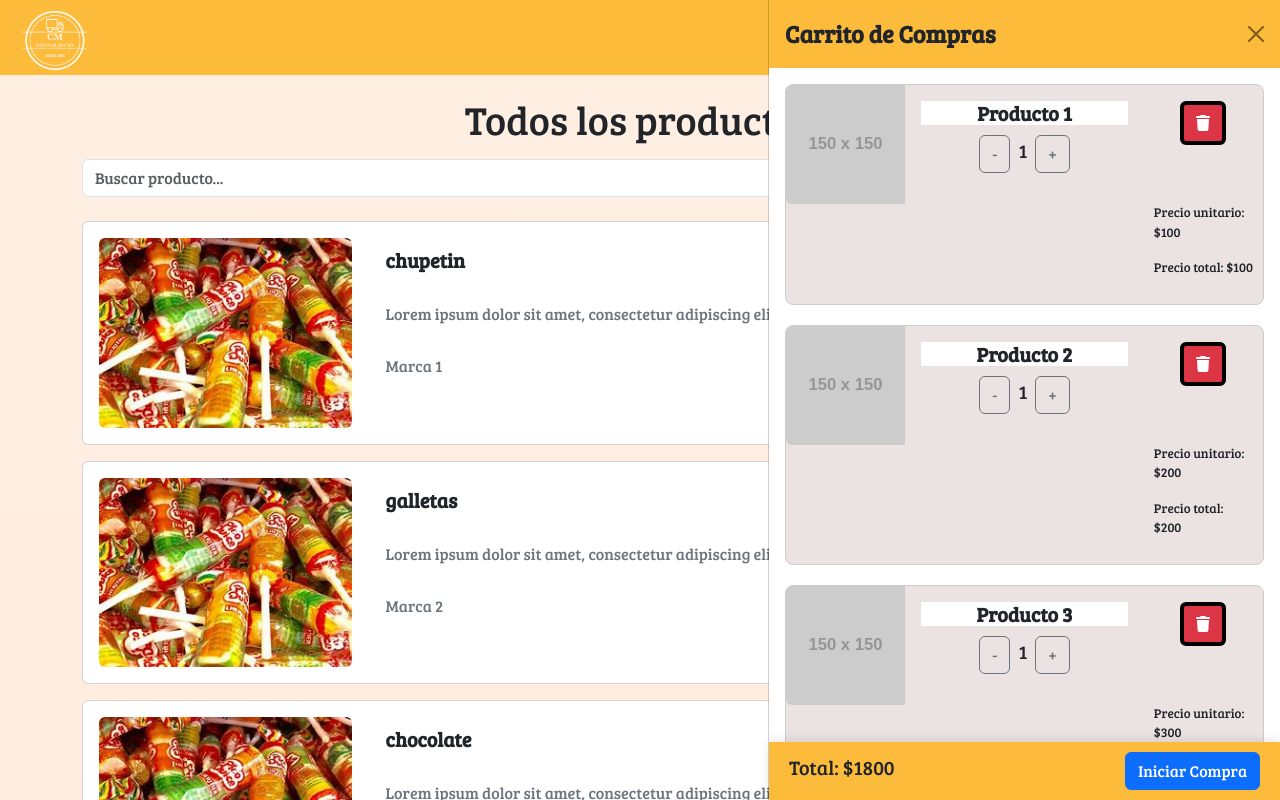
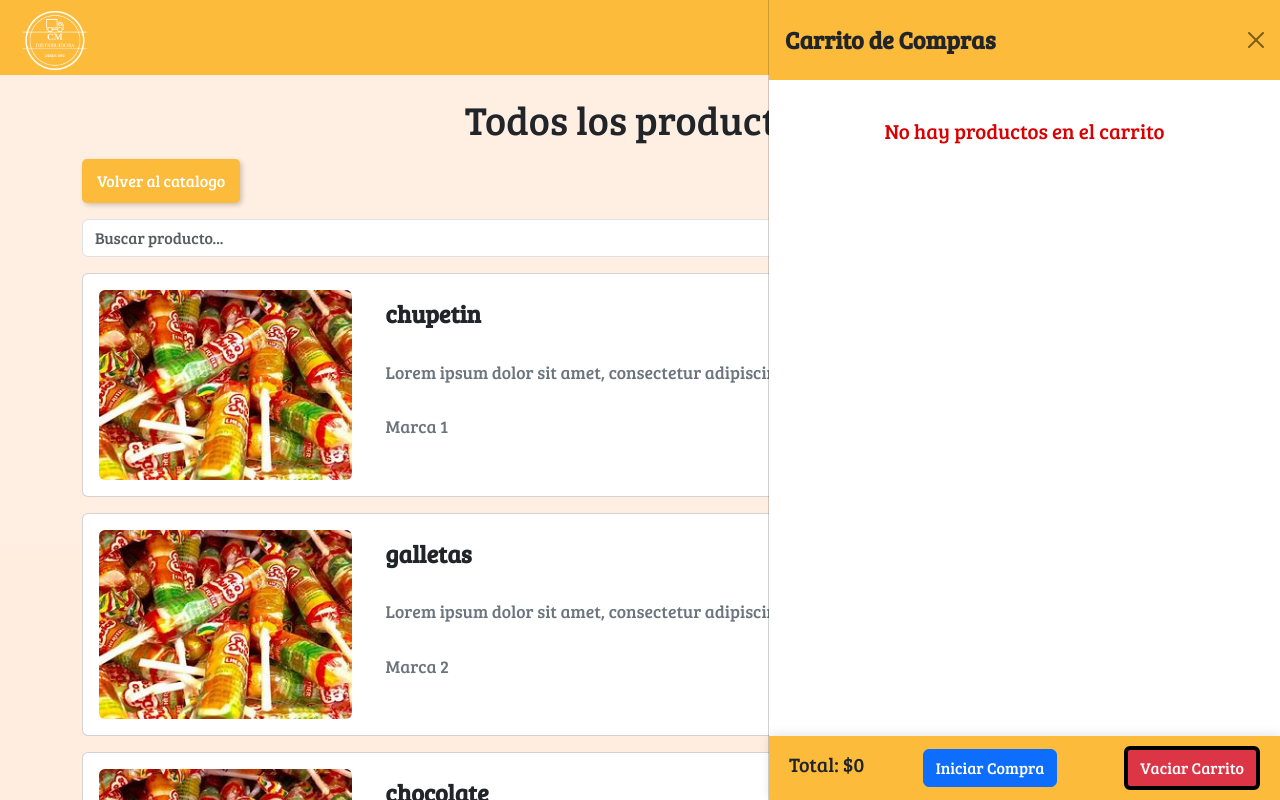
Before and after one commit to T154N/Seminario, a React (Create React App) app in the folder FrontEnd/frontend/: page /productos in a window 1280 px wide. Both pictures are taken after a click on the button "Carrito". Built offline with nearby package versions, Linux system fonts and the light colour scheme.

Commit message:
merge con Nico

```diff
--- a/FrontEnd/frontend/src/components/carrito/Carrito.jsx
+++ b/FrontEnd/frontend/src/components/carrito/Carrito.jsx
@@ -1,42 +1,12 @@
-import React, { useState, useEffect } from 'react';
+// Carrito.js
+import React from 'react';
 import { FontAwesomeIcon } from '@fortawesome/react-fontawesome';
 import { faTrash } from '@fortawesome/free-solid-svg-icons';
 import './carrito.css';
-
-const productosIniciales = [
-    { nombre: "Producto 1", imagen: "https://via.placeholder.com/150", precioUnitario: 100, cantidad: 1 },
-    { nombre: "Producto 2", imagen: "https://via.placeholder.com/150", precioUnitario: 200, cantidad: 1 },
-    { nombre: "Producto 3", imagen: "https://via.placeholder.com/150", precioUnitario: 300, cantidad: 1 },
-    { nombre: "Producto 4", imagen: "https://via.placeholder.com/150", precioUnitario: 400, cantidad: 3 },
-];
+import { useCarrito } from './CarritoContext';
 
 export function Carrito() {
-    const [productos, setProductos] = useState(() => [...productosIniciales]);
-    const [total, setTotal] = useState(0);
-
-    const incrementarCantidad = (index) => {
-        const nuevosProductos = [...productos];
-        nuevosProductos[index].cantidad += 1;
-        setProductos(nuevosProductos);
-    };
-
-    const disminuirCantidad = (index) => {
-        const nuevosProductos = [...productos];
-        if (nuevosProductos[index].cantidad > 1) {
-            nuevosProductos[index].cantidad -= 1;
-            setProductos(nuevosProductos);
-        }
-    };
-
-    const eliminar = (index) => {
-        const nuevosProductos = productos.filter((_, i) => i !== index);
-        setProductos(nuevosProductos);
-    };
-
-    useEffect(() => {
-        const total = productos.reduce((ac, el) => ac + el.precioUnitario * el.cantidad, 0);
-        setTotal(total);
-    }, [productos]);
+    const { productos, incrementarCantidad, disminuirCantidad, eliminarProducto, generarPedido, vaciarCarrito, total } = useCarrito();
 
     return (
         <div>
@@ -73,26 +43,24 @@ export function Carrito() {
                     {productos.length === 0 ? (
                         <p className="mensaje-carrito-vacio">No hay productos en el carrito</p>
                     ) : (
-                        productos.map((producto, index) => (
-                            <div className="card producto-card" key={index}>
+                        productos.map((producto) => (
+                            <div className="card producto-card" key={producto.id}>
                                 <div className="row g-0">
                                     <div className="col-md-3">
                                         <img src={producto.imagen} className="img-fluid rounded-start" alt={producto.nombre} />
                                     </div>
-
                                     <div className="col-md-6">
                                         <div className="card-body">
                                             <h5 className="card-title">{producto.nombre}</h5>
                                             <div className="cantidad-control">
-                                                <button className="btn btn-outline-secondary" onClick={() => disminuirCantidad(index)}>-</button>
+                                                <button className="btn btn-outline-secondary" onClick={() => disminuirCantidad(producto.id)}>-</button>
                                                 <span className="mx-2">{producto.cantidad}</span>
-                                                <button className="btn btn-outline-secondary" onClick={() => incrementarCantidad(index)}>+</button>
+                                                <button className="btn btn-outline-secondary" onClick={() => incrementarCantidad(producto.id)}>+</button>
                                             </div>
                                         </div>
                                     </div>
-
                                     <div className="col-md-3 d-flex align-items-center justify-content-end flex-column">
-                                        <button className="btn btn-danger mt-3" onClick={() => eliminar(index)}>
+                                        <button className="btn btn-danger mt-3" onClick={() => eliminarProducto(producto.id)}>
                                             <FontAwesomeIcon icon={faTrash} />
                                         </button>
                                         <div className="text-start mt-5">
@@ -108,7 +76,8 @@ export function Carrito() {
 
                 <div className="carrito-footer">
                     <h5>Total: ${total}</h5>
-                    <button className="btn btn-primary">Iniciar Compra</button>
+                    <button className="btn btn-primary" onClick={generarPedido}>Iniciar Compra</button>
+                    <button className="btn btn-danger ms-2" onClick={vaciarCarrito}>Vaciar Carrito</button>
                 </div>
             </div>
         </div>
--- /dev/null
+++ b/FrontEnd/frontend/src/components/carrito/CarritoContext.jsx
@@ -0,0 +1,80 @@
+import React, { createContext, useState, useContext } from "react";
+
+const CarritoContext = createContext();
+
+export const useCarrito = () => useContext(CarritoContext);
+
+export const CarritoProvider = ({ children }) => {
+    const [productos, setProductos] = useState([]);
+
+    const agregarProducto = (producto) => {
+        setProductos((prevProductos) => {
+            // Filtra el producto existente para eliminarlo
+            const productosSinDuplicados = prevProductos.filter(p => p.id !== producto.id);
+            // Devuelve el nuevo array con el producto agregado
+            return [...productosSinDuplicados, producto];
+        });
+    };
+
+    const incrementarCantidad = (id) => {
+        setProductos((prevProductos) => {
+            return prevProductos.map((producto) =>
+                producto.id === id
+                ? { ...producto, cantidad: producto.cantidad + 1 }
+                : producto
+            );
+        });
+    };
+
+    const disminuirCantidad = (id) => {
+        setProductos((prevProductos) => {
+            return prevProductos.reduce((acc, producto) => {
+                if (producto.id === id) {
+                    if (producto.cantidad > 1) {
+                        acc.push({ ...producto, cantidad: producto.cantidad - 1 });
+                    }
+                    // Si la cantidad llega a 1 y se disminuye, se elimina del carrito
+                } else {
+                    acc.push(producto);
+                }
+                return acc;
+            }, []);
+        });
+    };
+
+    const eliminarProducto = (id) => {
+        setProductos((prevProductos) => prevProductos.filter(producto => producto.id !== id));
+    };
+
+    const generarPedido = () => {
+        console.log("Generando pedido...", productos);
+        setProductos([]);
+    };
+
+    const vaciarCarrito = () => {
+        setProductos([]);
+    };
+
+    const calcularTotal = () => {
+        return productos.reduce((acc, producto) => acc + producto.precioUnitario * producto.cantidad, 0);
+    };
+
+    const total = calcularTotal();
+
+    return (
+        <CarritoContext.Provider
+            value={{
+                productos,
+                agregarProducto,
+                incrementarCantidad,
+                disminuirCantidad,
+                eliminarProducto,
+                generarPedido,
+                vaciarCarrito,
+                total,
+            }}
+        >
+            {children}
+        </CarritoContext.Provider>
+    );
+};
--- a/FrontEnd/frontend/src/components/producto/Producto.jsx
+++ b/FrontEnd/frontend/src/components/producto/Producto.jsx
@@ -1,28 +1,26 @@
 import React, { useState, useEffect } from "react";
 import './producto.css';
 import productoService from "../../services/producto/producto.service";
-import { useParams } from "react-router"; // Solo necesitas useParams para manejar la URL
+import { useParams, useNavigate } from "react-router"; // Asegúrate de importar useNavigate
+import { useCarrito } from '../carrito/CarritoContext'; // Importa el hook de contexto del carrito
 
 export function Producto() {
+    const navigate = useNavigate(); // Inicializa useNavigate
     const [busqueda, setBusqueda] = useState('');
     const [cantidad, setCantidad] = useState({});
     const [productos, setProductos] = useState([]); // Inicializamos productos como array vacío
     const [loading, setLoading] = useState(true); // Controlar el estado de carga
-
     const { categoria } = useParams(); // Capturar la categoría desde la URL
+    const { agregarProducto } = useCarrito(); // Accede a la función agregarProducto del contexto del carrito
 
     useEffect(() => {
         const fetchData = async () => {
             setLoading(true); // Iniciar el estado de carga
 
             if (!categoria) {
-                // Si no hay categoría en la URL, se muestran todos los productos
-                // console.log("No se recibió ninguna categoría, mostrando todos los productos...");
                 const productos = await productoService.getAllProductos(); // Obtener todos los productos
                 setProductos(productos);
             } else {
-                // Si hay categoría en la URL, se filtran los productos por esa categoría
-                // console.log(`Filtrando productos de la categoría: ${categoria}`);
                 const productos = await productoService.getProductosCategoria(categoria);
                 setProductos(productos);
             }
@@ -31,10 +29,14 @@ export function Producto() {
         };
 
         fetchData();
-    }, [categoria]); // Dependencia de categoriaUrl para actualizar cuando la URL cambie
+    }, [categoria]); // Dependencia de categoria para actualizar cuando la URL cambie
 
     const handleBusquedaChange = (e) => {
         setBusqueda(e.target.value);
+    };
+
+    const handleVolverCatalogo = () => {
+        navigate("/catalogo"); // Navegar a la ruta /catalogo
     };
 
     // Incrementar y disminuir cantidad de un producto específico
@@ -52,8 +54,23 @@ export function Producto() {
         }));
     };
 
-    const agregarAlCarrito = (id) => {
-        console.log(`Producto ${id} agregado al carrito`);
+    // Manejar el cambio en el campo de entrada de cantidad
+    const manejarCambioCantidad = (id, e) => {
+        const valor = e.target.value;
+        // Validar que el valor sea un número positivo
+        if (!isNaN(valor) && valor >= 0) {
+            setCantidad((prevCantidad) => ({
+                ...prevCantidad,
+                [id]: parseInt(valor) || 0
+            }));
+        }
+    };
+
+    // Agregar producto al carrito usando el contexto del carrito
+    const agregarAlCarrito = (producto) => {
+        const cantidadProducto = cantidad[producto.id] || 1;
+        agregarProducto({ ...producto, cantidad: cantidadProducto });
+        console.log(`Producto ${producto.nombre} agregado al carrito con cantidad ${cantidadProducto}`);
     };
 
     // Filtrar productos según la búsqueda
@@ -71,7 +88,14 @@ export function Producto() {
                 <h2 className="fs-1 mb-3">{categoria ? categoria : 'Todos los productos'}</h2>
             </div>
             <div className="container">
-                <div className="row mb-4">
+                <div className="row mb-3">
+                    <div className="col-12 col-sm-12 col-md-6 col-lg-3 col-xl-3 col-xxl-3">
+                        <div className="d-flex align-items-start">
+                            <button className="btn btn-success" onClick={handleVolverCatalogo}>Volver al catalogo</button>
+                        </div>
+                    </div>
+                </div>
+                <div className="row mb-3">
                     <div className="col">
                         <input
                             type="text"
@@ -90,7 +114,7 @@ export function Producto() {
                                 <div className="card-body">
                                     <div className="row">
                                         <div className="col-12 col-sm-4 col-md-4 col-lg-3 col-xl-3 col-xxl-3"
-                                            style={{objectFit: 'cover'}}>
+                                            style={{ objectFit: 'cover' }}>
                                             <img src={producto.imagen} className="img-fluid rounded d-block mx-auto" alt={producto.nombre} />
                                         </div>
                                         <div className="col-12 col-sm-4 col-md-6 col-lg-7 col-xl-7 col-xxl-7">
@@ -101,11 +125,18 @@ export function Producto() {
                                         <div className="col-12 col-sm-4 col-md-2 col-lg-2 col-xl-2 col-xxl-2">
                                             <div>
                                                 <button className="btn btn-outline-secondary" onClick={() => disminuirCantidad(producto.id)}>-</button>
-                                                <span className="mx-2">{cantidad[producto.id] || 0}</span>
+                                                <input
+                                                    type="number"
+                                                    value={cantidad[producto.id] || 0}
+                                                    onChange={(e) => manejarCambioCantidad(producto.id, e)}
+                                                    className="mx-2 input-cantidad"
+                                                    style={{ width: "50px" }}
+                                                    min="0"
+                                                />
                                                 <button className="btn btn-outline-secondary" onClick={() => incrementarCantidad(producto.id)}>+</button>
                                             </div>
                                             <div>
-                                                <button className="btn btn-success mt-3" onClick={() => agregarAlCarrito(producto.id)}>
+                                                <button className="btn btn-success mt-3" onClick={() => agregarAlCarrito(producto)}>
                                                     Agregar al carrito
                                                 </button>
                                             </div>
@@ -116,7 +147,6 @@ export function Producto() {
                         </div>
                     </div>
                 ))}
-
             </div>
         </div>
     );
--- a/FrontEnd/frontend/src/components/producto/producto.css
+++ b/FrontEnd/frontend/src/components/producto/producto.css
@@ -1,11 +1,31 @@
 .card-title {
-    font-size: 1.25rem;
+    font-size: 1.5rem;
     font-weight: bold;
     margin-bottom: 10px;
 }
 
+/* Ocultar flechas solo para campos de entrada de tipo number con la clase .input-cantidad */
+
+/* Para navegadores Webkit (Chrome, Safari) */
+.input-cantidad::-webkit-inner-spin-button,
+.input-cantidad::-webkit-outer-spin-button {
+    -webkit-appearance: none; /* Oculta el botón de giro */
+    margin: 0; /* Elimina el margen */
+}
+
+/* Para Firefox */
+.input-cantidad {
+    -moz-appearance: textfield; /* Cambia la apariencia a campo de texto */
+}
+
+.input-cantidad {
+    text-align: center; /* Centrar el texto */
+    width: 50px; /* Ajustar el ancho como desees */
+}
+
+
 .card-text {
-    font-size: 1rem;
+    font-size: 1.1rem;
     color: #6c757d;
     margin-bottom: 8px;
 }
--- a/FrontEnd/frontend/src/services/producto/producto.mocks.js
+++ b/FrontEnd/frontend/src/services/producto/producto.mocks.js
@@ -18,7 +18,8 @@ const generarProductos = (cantidad, array) => {
             descripcion: `Lorem ipsum dolor sit amet, consectetur adipiscing elit.`,
             imagen: chupetin,
             marca: `Marca ${i + 1}`, // Cambiar a i + 1 para mantener la correlación con el id
-            categoria: categoriasMock[Math.floor(Math.random() * categoriasMock.length)]
+            categoria: categoriasMock[Math.floor(Math.random() * categoriasMock.length)],
+            precioUnitario: 100
         });
     }
 }
```
Also changed, not shown: FrontEnd/frontend/src/App.js (+9 -10 lines), FrontEnd/frontend/src/components/principal/Principal.jsx (+0 -20 lines). Lines whose indentation alone changed are shown as unchanged.
